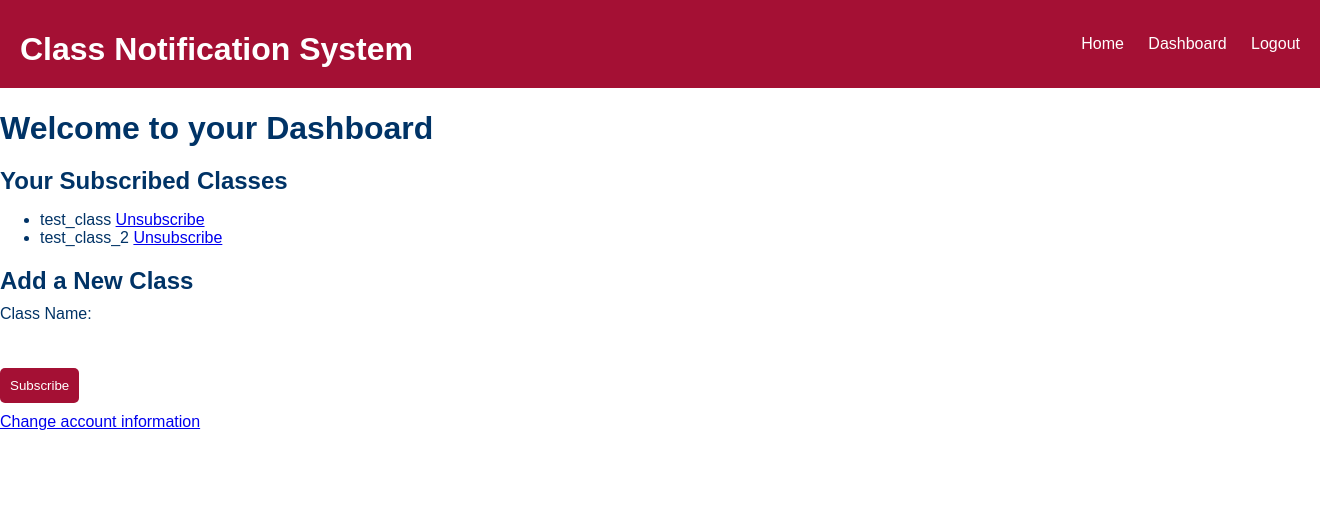
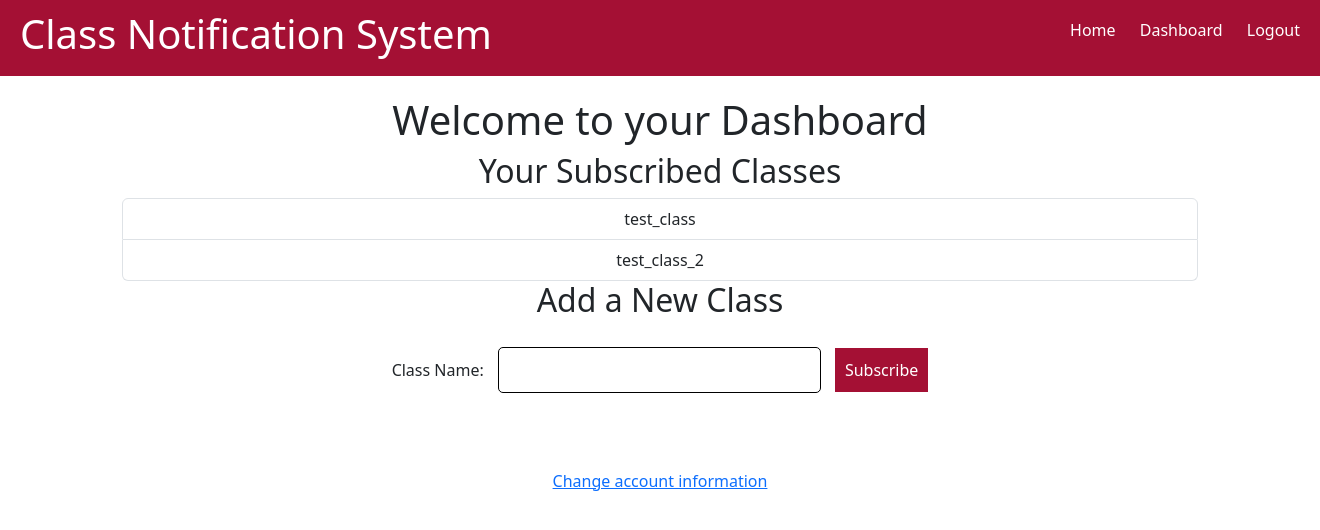
Before and after one commit to dukespeed/UAClassFinder, a Django app: page /dashboard/ in a window 1320 px wide; the page is wider, and only the part inside the window is pictured. Shown: the top 530 px of that part. Run offline with Django 4.2, Linux system fonts and the light colour scheme; a user stored in the database is signed in; data comes from the database, SQL or seed files in the repository; both versions use the stored data as it was after the commit.

Commit message:
Made some visual changes

```diff
--- a/UAClassFinder/scraper/static/scraper/style.css
+++ b/UAClassFinder/scraper/static/scraper/style.css
@@ -53,7 +53,9 @@ input, button {
 }
 
 input[type="text"] {
-    width: 100%;
+    width: 30%;
+    border: 1px solid;
+    margin: 10px;
 }
 
 button {
--- a/UAClassFinder/scraper/templates/scraper/base.html
+++ b/UAClassFinder/scraper/templates/scraper/base.html
@@ -1,6 +1,8 @@
 {% load static %}
+<link rel="stylesheet" href="{% static 'scraper/style.css' %}">
+<link href="https://cdn.jsdelivr.net/npm/bootstrap@5.3.2/dist/css/bootstrap.min.css" rel="stylesheet" integrity="sha384-T3c6CoIi6uLrA9TneNEoa7RxnatzjcDSCmG1MXxSR1GAsXEV/Dwwykc2MPK8M2HN" crossorigin="anonymous">
+<script src="https://cdn.jsdelivr.net/npm/bootstrap@5.3.2/dist/js/bootstrap.bundle.min.js" integrity="sha384-C6RzsynM9kWDrMNeT87bh95OGNyZPhcTNXj1NW7RuBCsyN/o0jlpcV8Qyq46cDfL" crossorigin="anonymous"></script>
 <!DOCTYPE html>
-<link rel="stylesheet" href="{% static 'scraper/style.css' %}">
 <html lang="en">
 
 <head>
--- a/UAClassFinder/scraper/templates/scraper/change_email.html
+++ b/UAClassFinder/scraper/templates/scraper/change_email.html
@@ -9,7 +9,7 @@
         <form method="post" name="change_email_form" class="change-email-form">
             {% csrf_token %}
             <label for="email">New Email:</label>
-            <input type="text" id="email" name="email" required>
+            <input type="text" id="email" name="email" style="border: 1px solid; margin: 10px;" required>
             <button type="submit" class="change-email-button">Change Email</button>
         </form>
         </div>
--- a/UAClassFinder/scraper/templates/scraper/dashboard.html
+++ b/UAClassFinder/scraper/templates/scraper/dashboard.html
@@ -4,16 +4,17 @@
 
   <body>
     <div class="container">
-
-      <div class="main-content">
-
-        <h1>Welcome to your Dashboard</h1>
+      <div class="main-content" style="text-align: center; padding: 20px;">
+        <h1 >Welcome to your Dashboard</h1>
 
         {% if messages %}
         <div class="alert-container">
           <ul class="messages">
             {% for message in messages %}
-            <li{% if message.tags %} class="{{ message.tags }}" {% endif %}>{{ message }}</li>
+            <div class="alert alert-warning alert-dismissible fade show" role="alert">
+              {{ message }}
+              <button type="button" class="btn-close" data-bs-dismiss="alert" aria-label="Close"></button>
+            </div>
             {% endfor %}
           </ul>
         </div>
@@ -21,11 +22,10 @@
 
         <section class="subscribed-classes">
           <h2>Your Subscribed Classes</h2>
-          <ul class="class-list">
+          <ul class="list-group">
             {% for class in subscribed_classes %}
-            <li>
-              <span>{{ class.class_name }}</span>
-              <a href="#" class="unsubscribe-link">Unsubscribe</a>
+            <li class="list-group-item">
+              {{ class.class_name }}
             </li>
             {% endfor %}
           </ul>
@@ -36,8 +36,8 @@
           <form method="post" name="subscribe_form" class="subscribe-form">
             {% csrf_token %}
             <label for="class_name">Class Name:</label>
-            <input type="text" id="class_name" name="class_name" required>
-            <button type="submit" class="subscribe-button">Subscribe</button>
+            <input type="text" id="class_name" name="class_name" style="border: 1px solid;"required>
+            <button type="submit" class="subscribe-button" style="margin-top: 20px;">Subscribe</button>
           </form>
         </section>
 
@@ -45,7 +45,7 @@
 
     </div>
   </body>
-  <footer>
+  <footer style="text-align: center; margin-top: 30px;">
     <a href="{% url 'change_email' %}">Change account information</a>
   </footer>
 
--- a/UAClassFinder/scraper/views.py
+++ b/UAClassFinder/scraper/views.py
@@ -13,9 +13,10 @@ def index(request):
     class_details = None
     if request.method == 'POST':
         class_data = request.POST['search'].split()
-        class_details = find_class_data(class_data[0], class_data[1])
-        if class_details[0].strip().startswith('for'):
-            class_details = 'No class found'
+        if len(class_data) >= 2:
+            class_details = find_class_data(class_data[0], class_data[1])
+            if class_details[0].strip().startswith('for'):
+                class_details = 'No class found'
     return render(request, 'scraper/index.html', {'class_details': class_details})
 
 
@@ -27,6 +28,9 @@ def login_user(request):
         if user is not None:
             login(request, user)
             return redirect('dashboard')
+        else:
+            messages.error(request, f"Invalid username or password.")
+            return redirect('login')
     return render(request, 'scraper/login.html')
 
 def logout_user(request):
```
Also changed, not shown: UAClassFinder/scraper/templates/scraper/index.html (+4 -4 lines), UAClassFinder/scraper/templates/scraper/login.html (+14 -2 lines), UAClassFinder/scraper/templates/scraper/register.html (+11 -1 lines), UAClassFinder/db.sqlite3.
